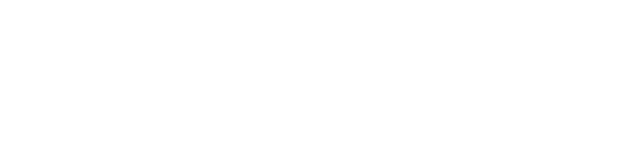
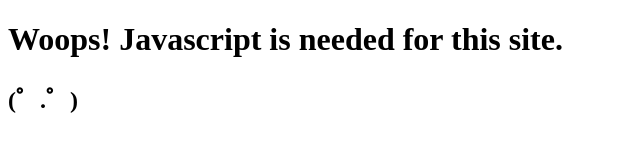
Before and after one commit to onebytegone/UntilLater, a website: page index.html in a window 1280 px wide. Shown: the whole page, without its empty margins (0-640 px from the left). Drawn offline with Linux system fonts and the light colour scheme.

Commit message:
Added nojs message

```diff
--- a/index.html
+++ b/index.html
@@ -1,10 +1,14 @@
 <!DOCTYPE html>
 <html>
 <head>
+   <meta charset="UTF-8">
    <title>UntilLater Demo</title>
 </head>
 <body>
-   <div id="jsLater"></div>
+   <div id="jsLater">
+      <h1>Woops! Javascript is needed for this site.</h1>
+      <h2>(゜.゜)</h2>
+   </div>
    <script type="text/javascript" src="untillater.js"></script>
    <script type="text/javascript" src="untillater.js"></script>
    <script type="text/javascript">
```
